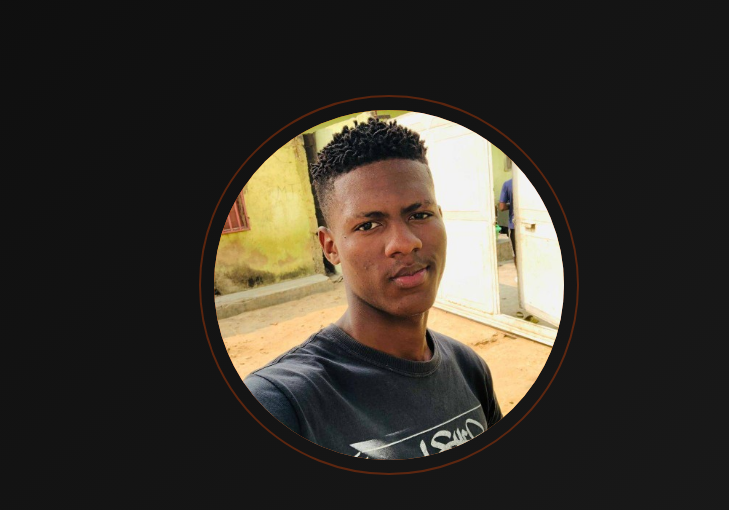
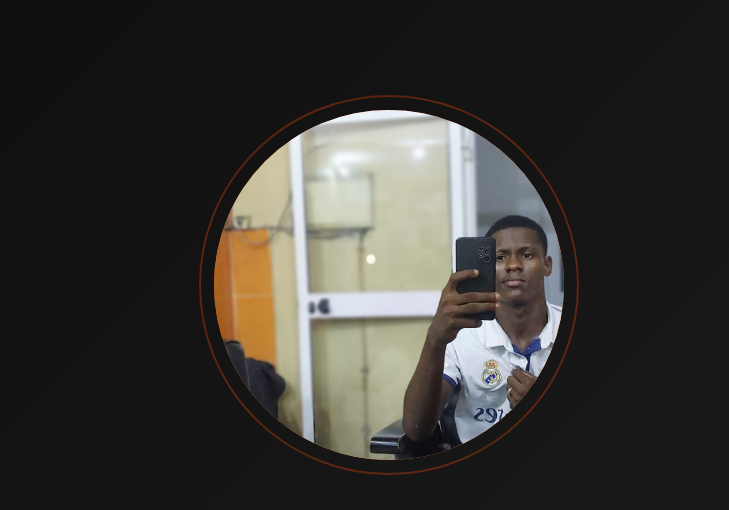
Before and after one commit to esteveny-celente-da-costa/Sobre-mim, a plain HTML site: page index.html in a window 1280 px wide. Shown: the part 131-641 px from the top of the page, 551-1280 px from the left. Drawn offline with nearby package versions, Linux system fonts and the light colour scheme.

Commit message:
my perfil

```diff
--- a/index.html
+++ b/index.html
@@ -49,7 +49,7 @@
         <div class="image-wrapper">
             <div class="profile-img-placeholder">
                 <!-- ✅ TUA IMAGEM AQUI -->
-                <img src="/1000000105.jpg" alt="Esteveny" class="profile-img">
+                <img src="/IMG-20231221-WA0017.jpg" alt="Esteveny" class="profile-img">
             </div>
             <div class="image-ring"></div>
         </div>
```
Also changed, not shown: 1000000105.jpg (deleted), IMG-20231221-WA0017.jpg (added), IMG-20250530-WA0219.jpg (deleted), 1 other file.
